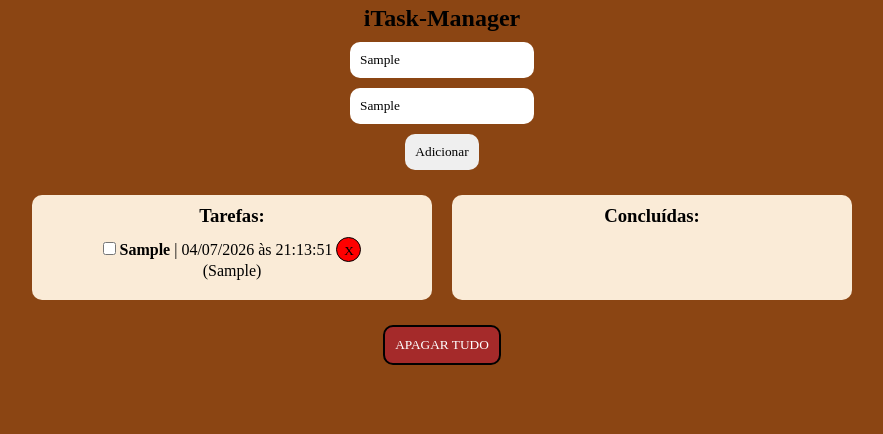
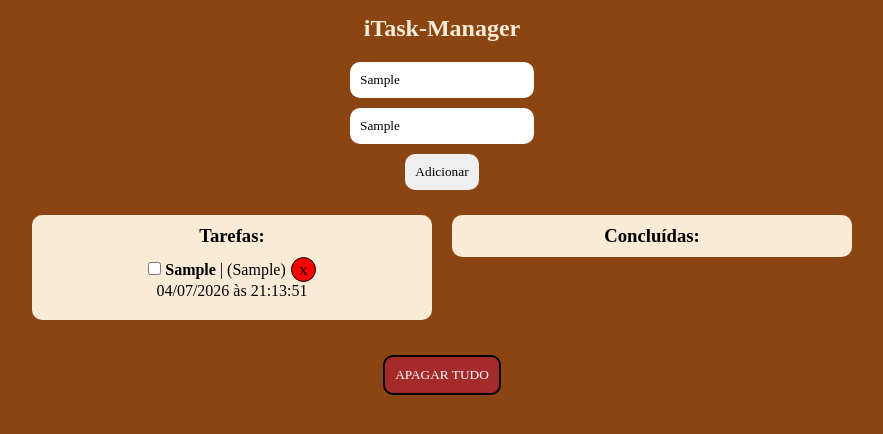
Before and after one commit to ArturPeixoto0/iTask-Manager, a plain HTML site: page index.html in a window 1280 px wide. Both pictures are taken after typing "Sample", "Sample" into the empty fields and a click on the button "Adicionar". Shown: the whole page, without its empty margins (198-1081 px from the left). Drawn offline with Linux system fonts and the light colour scheme.

Commit message:
style/ listas nao crescem juntas e footer nao sai da tela

```diff
--- a/app.js
+++ b/app.js
@@ -53,7 +53,9 @@ class Tarefa {
         li.appendChild(checkCOMPL);
         const textoTarefa = document.createElement('span');
         textoTarefa.innerHTML = ` <strong>${this.titulo}</strong>`;
-        textoTarefa.innerHTML += ` | ${this.horario}    `;
+        if (this.descricao != undefined) {
+            textoTarefa.innerHTML += ` | (${this.descricao})`;
+        }
         li.appendChild(textoTarefa);
         const botaoDEL = document.createElement('button');
         botaoDEL.innerHTML += "X";
@@ -63,11 +65,9 @@ class Tarefa {
             RemoveDaMemoria();
         });
         li.appendChild(botaoDEL);
-        const textoDescricao = document.createElement('span');
-        if (this.descricao != undefined) {
-            textoDescricao.innerHTML += `<br>(${this.descricao})<br>`;
-            li.appendChild(textoDescricao);
-        }
+        const textoHora = document.createElement('span');
+        textoHora.innerHTML += `<br>${this.horario}<br>`;
+        li.appendChild(textoHora);
         const dellALL = document.getElementById('btnDelALL');
         dellALL.addEventListener('click', () => {
             botaoDEL.click();
@@ -90,7 +90,9 @@ class Tarefa {
         li.appendChild(checkDESCOMPL);
         const textoTarefa = document.createElement('span');
         textoTarefa.innerHTML = ` <strong>${this.titulo}</strong>`;
-        textoTarefa.innerHTML += ` | ${this.horario}    `;
+        if (this.descricao != undefined) {
+            textoTarefa.innerHTML += ` | (${this.descricao})`;
+        }
         li.appendChild(textoTarefa);
         const botaoDEL = document.createElement('button');
         botaoDEL.innerHTML += "X";
@@ -100,11 +102,9 @@ class Tarefa {
             RemoveDaMemoria();
         });
         li.appendChild(botaoDEL);
-        const textoDescricao = document.createElement('span');
-        if (this.descricao != undefined) {
-            textoDescricao.innerHTML += `<br>(${this.descricao})<br>`;
-            li.appendChild(textoDescricao);
-        }
+        const textoHora = document.createElement('span');
+        textoHora.innerHTML += `<br>${this.horario}<br>`;
+        li.appendChild(textoHora);
         const dellALL = document.getElementById('btnDelALL');
         dellALL.addEventListener('click', () => {
             botaoDEL.click();
--- a/index.html
+++ b/index.html
@@ -23,7 +23,6 @@
 
 
 <body>
-    <div class = container>
     <div class="Listas">
         <div class="Tarf">
             <h3>Tarefas:</h3>
@@ -40,7 +39,6 @@
 
         </div>
     </div>
-    </div>
 </body>
 
 <footer>
--- a/style.css
+++ b/style.css
@@ -28,7 +28,8 @@ header {
 }
 
 header h2{
-    margin: 5px;
+    color: antiquewhite;
+    margin: 15px;
 }
 
 header input{
@@ -48,13 +49,11 @@ li {
     list-style-type: none;
 }
 
-.container {
-    padding: 15px;
-}
-
 .Listas {
     display: flex;
     justify-content: center;
+    padding: 15px;
+    align-items: start;
 }
 
 
@@ -84,6 +83,7 @@ li {
     border: 1px solid black;
     border-radius: 100%;
     background-color: rgb(255, 0, 0);
+    margin-left: 5px;
 }
 
 .Conc{
@@ -106,6 +106,7 @@ li {
     border: 1px solid black;
     border-radius: 100%;
     background-color: rgb(255, 0, 0);
+    margin-left: 5px;
 }
 
 footer {
@@ -113,6 +114,13 @@ footer {
     align-items: center;
     justify-content: center;
     text-align: center;
+    position:sticky;
+
+    padding: 10px;
+    background-color: rgb( 139, 69, 19);
+
+    bottom: 0;
+    left: 50%;
 }
 
 
```
Also changed, not shown: 1 other file.
